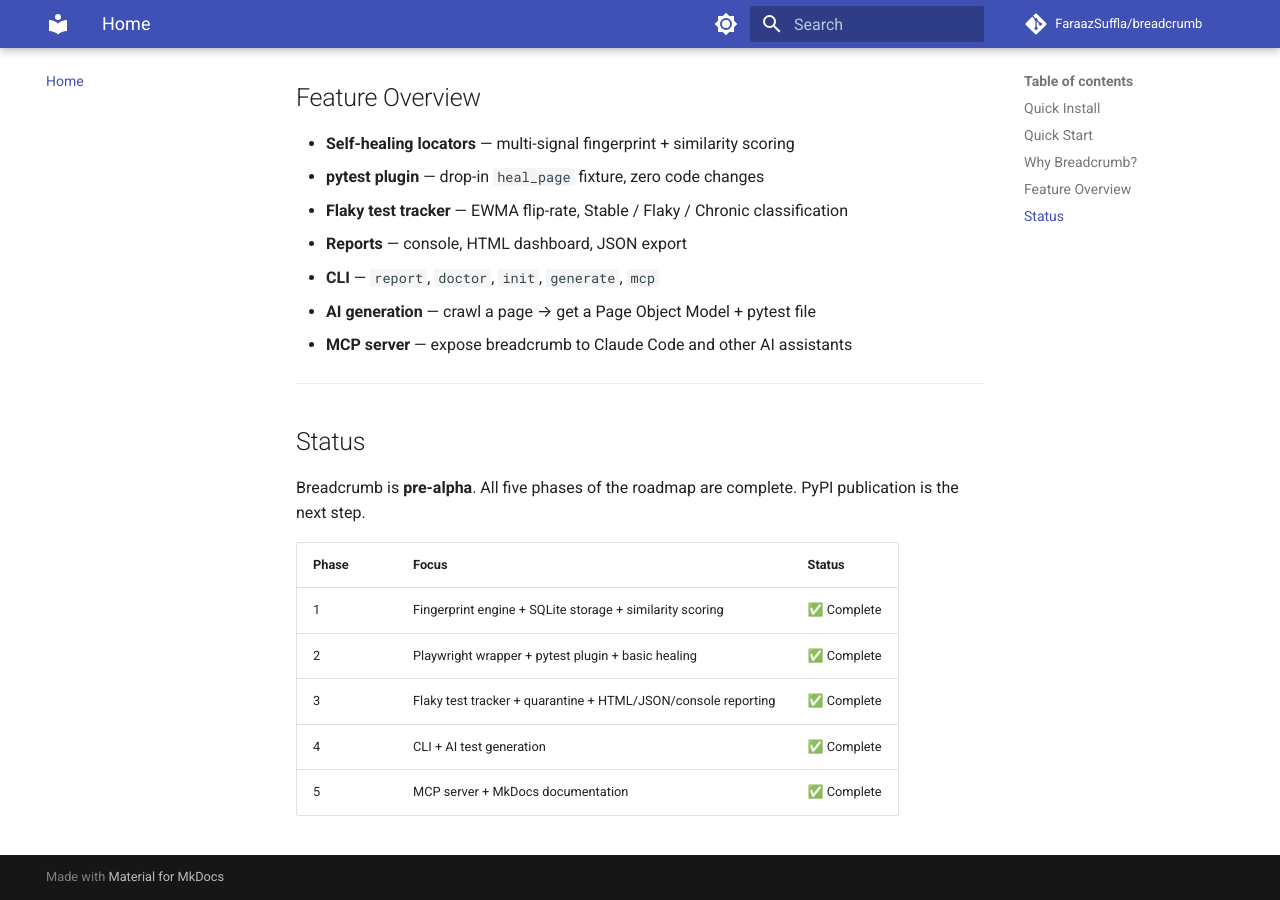
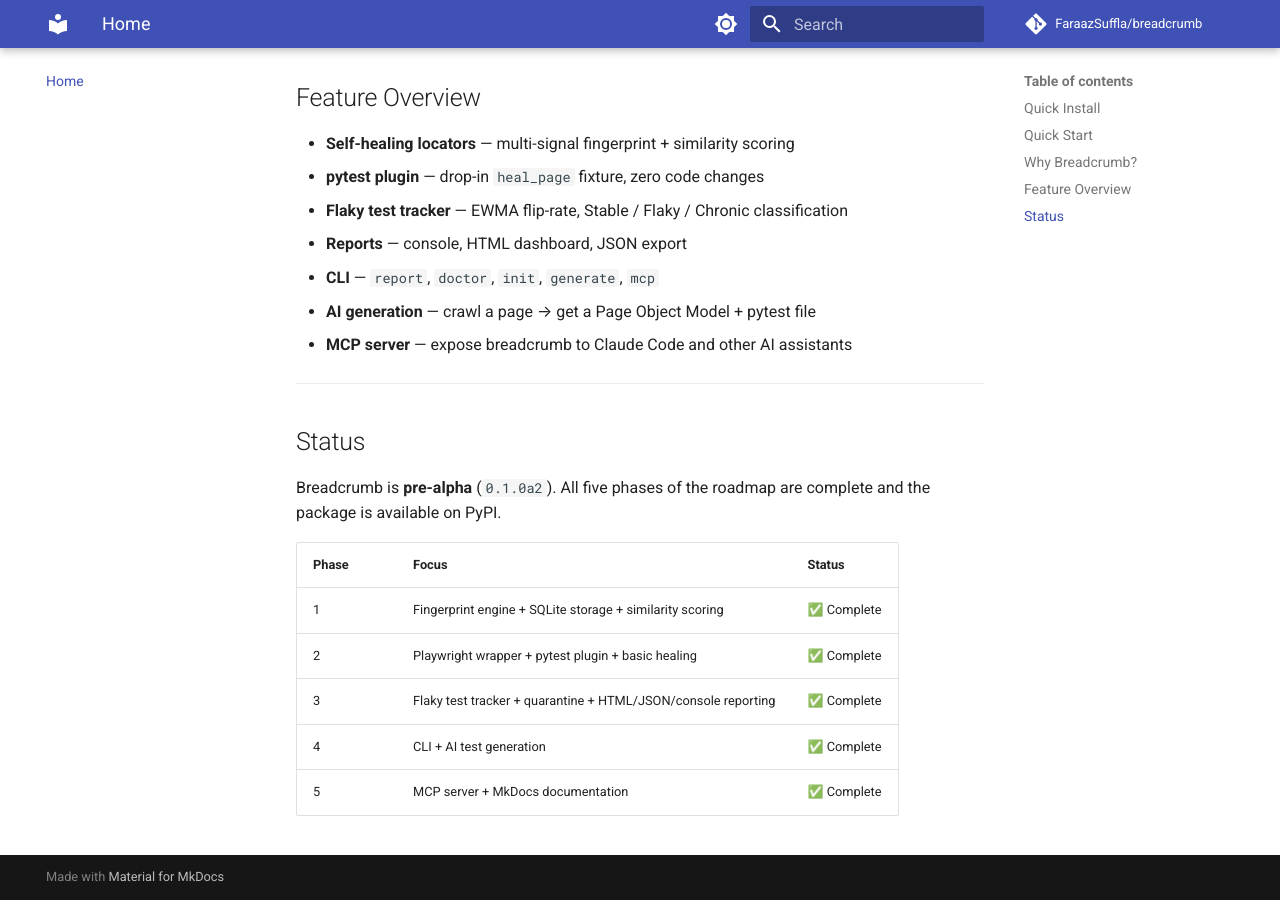
Before and after one commit to FaraazSuffla/breadcrumb, an MkDocs documentation site: the page built from docs/index.md, in a window 1280 px wide and 900 px high, scrolled down 1309 px. Built offline with MkDocs 1.6.1 and Material for MkDocs 9.7.7, drawn with Linux system fonts in a browser that asks for light colours; comment, search, counter and statistics services are not loaded.

Commit message:
docs(index): update status — package is now published on PyPI

```diff
--- a/docs/index.md
+++ b/docs/index.md
@@ -64,8 +64,7 @@
 
 ## Status
 
-Breadcrumb is **pre-alpha**. All five phases of the roadmap are complete.
-PyPI publication is the next step.
+Breadcrumb is **pre-alpha** (`0.1.0a2`). All five phases of the roadmap are complete and the package is available on PyPI.
 
 | Phase | Focus | Status |
 |---|---|---|
```
